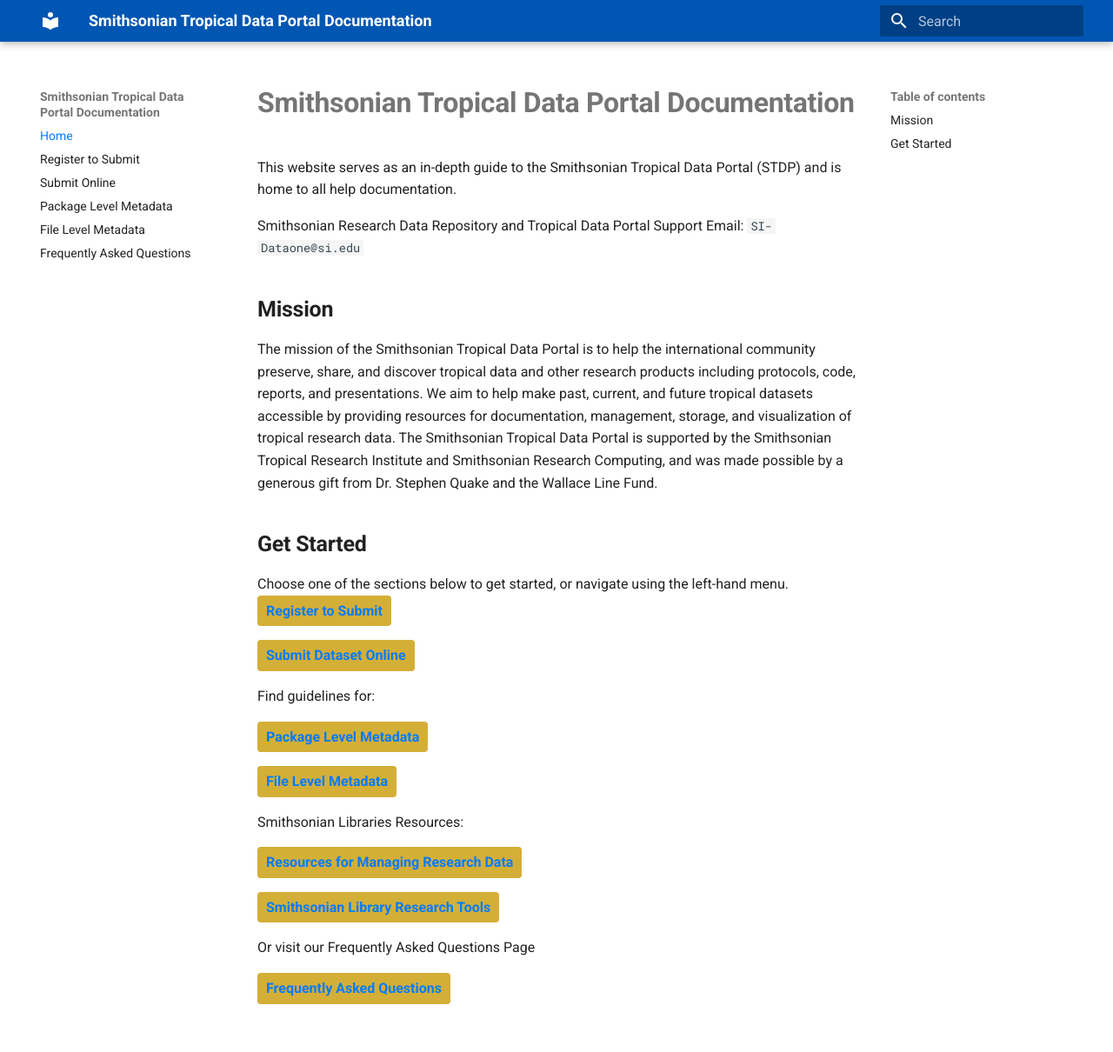
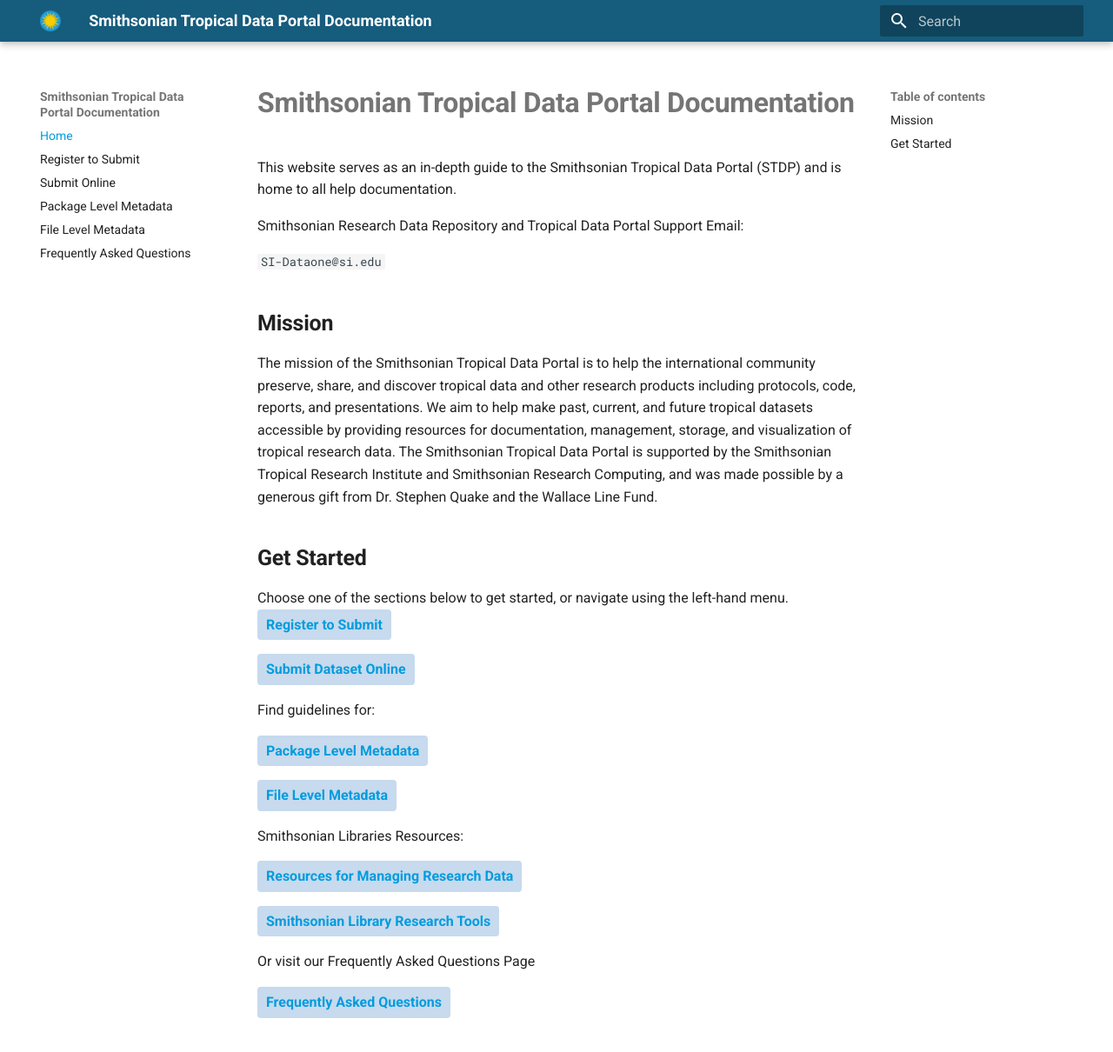
Before and after one commit to SmithsonianTropicalDataPortal/STDP_Documentation, an MkDocs documentation site: the page built from docs/index.md, in a window 1280 px wide and 1400 px high. Shown: the top 1210 px of the window at 87% size. Built offline with MkDocs 1.6.1 and Material for MkDocs 9.7.7, drawn with Linux system fonts in a browser that asks for light colours.

Commit message:
brand colors and logo

```diff
--- a/docs/css/custom.css
+++ b/docs/css/custom.css
@@ -1,29 +1,25 @@
 :root {
     /* Primary color: Blue (dominant) */
-    --md-primary-fg-color: #0056b3;
+    --md-primary-fg-color: #165C7D;
     /* Smithsonian Blue */
-    --md-primary-fg-color--light: #007bff;
+    --md-primary-fg-color--light: #009CDE;
     /* Lighter variant */
-    --md-primary-fg-color--dark: #003f7f;
+    --md-primary-fg-color--dark: ##002554;
     /* Darker variant */
 
-    /* Accent color: Dark Gold */
-    --md-accent-fg-color: #bfa600;
-    /* Smithsonian Gold */
-    --md-accent-fg-color--light: #d4af37;
-    /* Lighter gold */
-    --md-accent-fg-color--dark: #8f7b00;
-    /* Darker gold */
+    /* Accent color: smithsonian primary yellow */
+    --md-accent-fg-color: #009CDE;
+
 
     /* Link colors */
-    --md-typeset-a-color: #007bff;
+    --md-typeset-a-color: #009CDE;
     /* Dark gold links */
-    --md-typeset-a-color--hover: #007bff;
+    --md-typeset-a-color--hover: #009CDE;
     /* Lighter gold on hover */
 }
 
 .button {
-    background-color: #d4af37;
+    background-color: #0057b338;
     color: white;
     padding: 0.25rem .5rem;
     text-align: center;
@@ -35,7 +31,7 @@
 }
 
 .button:hover {
-    background-color: #0056b3;
+    background-color: #ffffff;
 }
 
 .info-box {
--- a/docs/index.md
+++ b/docs/index.md
@@ -2,7 +2,9 @@
 
 This website serves as an in-depth guide to the Smithsonian Tropical Data Portal (STDP) and is home to all help documentation.
 
-Smithsonian Research Data Repository and Tropical Data Portal Support Email: `SI-Dataone@si.edu`
+Smithsonian Research Data Repository and Tropical Data Portal Support Email:
+
+`SI-Dataone@si.edu`
 
 ## **Mission**
 The mission of the Smithsonian Tropical Data Portal is to help the international community preserve, share, and discover tropical data and other research products including protocols, code, reports, and presentations. We aim to help make past, current, and future tropical datasets accessible by providing resources for documentation, management, storage, and visualization of tropical research data. The Smithsonian Tropical Data Portal is supported by the Smithsonian Tropical Research Institute and Smithsonian Research Computing, and was made possible by a generous gift from Dr. Stephen Quake and the Wallace Line Fund.
--- a/mkdocs.yml
+++ b/mkdocs.yml
@@ -2,6 +2,7 @@
 docs_dir: docs
 theme:
   name: material
+  logo: images/si-sun.png
 nav:
   - Home: index.md
   - Register to Submit: register_to_submit.md
```
Also changed, not shown: docs/images/si-sun.png (added).
